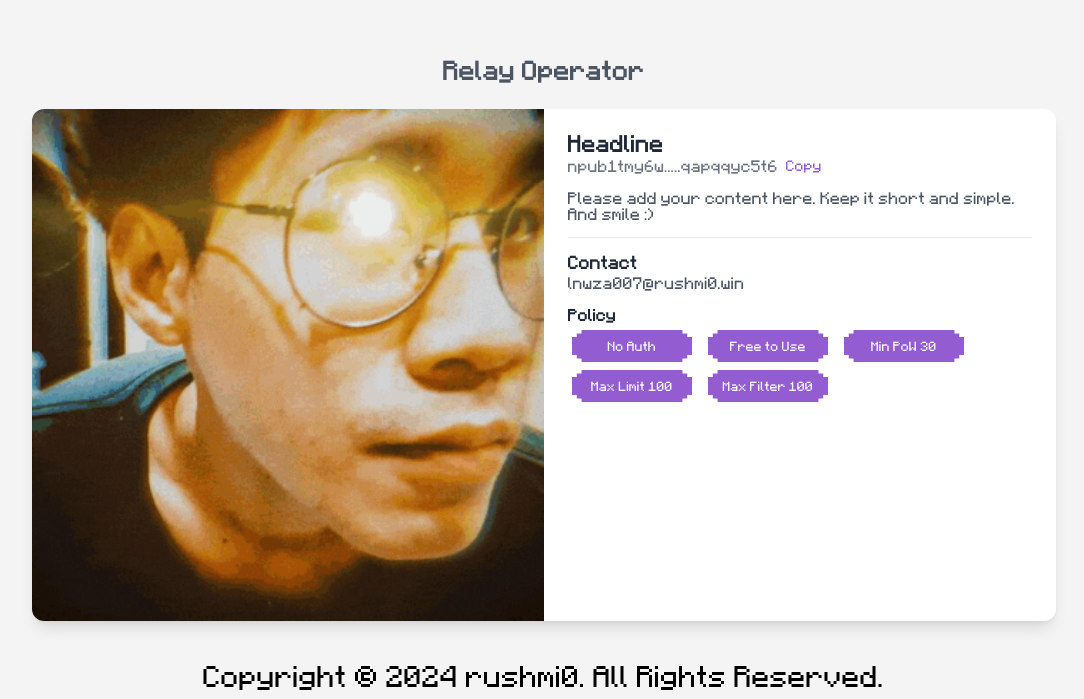
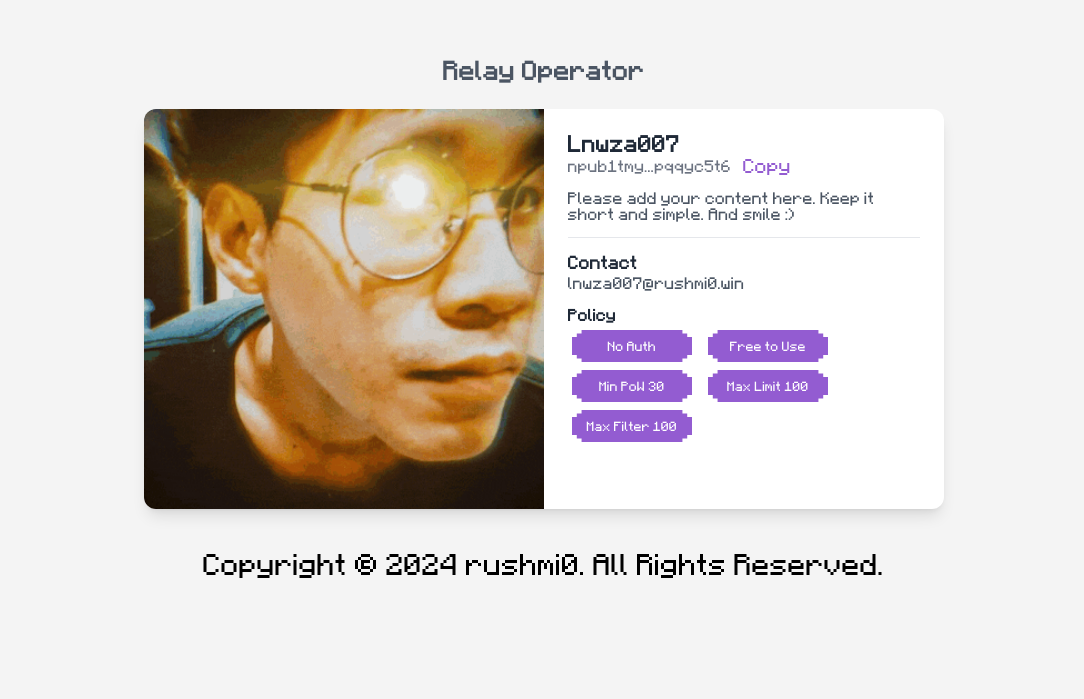
Before and after one commit to rushmi0/Fenrir-Webpage, a React (Vite) app: page / in a window 1280 px wide. Shown: the part 862-1561 px from the top of the page, without its empty margins (96-1180 px from the left). After the commit the page ends 1449 px from the top, so only its background shows below. Built offline with nearby package versions, Linux system fonts and the light colour scheme.

Commit message:
add Copy btn

```diff
--- a/src/components/RelayOperator.tsx
+++ b/src/components/RelayOperator.tsx
@@ -1,10 +1,10 @@
-import { useState, useEffect } from 'react';
+import {useState, useEffect} from 'react';
 
 const truncateText = (text: string, maxLength: number) => {
     if (text.length > maxLength) {
-        const start = text.substring(0, 10);
-        const end = text.substring(text.length - 10);
-        return `${start}.....${end}`;
+        const start = text.substring(0, 8);
+        const end = text.substring(text.length - 8);
+        return `${start}...${end}`;
     }
     return text;
 };
@@ -17,6 +17,8 @@ export const RelayOperator = () => {
     const protocol = window.location.protocol.includes("https") ? "https" : "http";
     const endpoint = `${protocol}://${window.location.hostname}:6724/`;
     console.log(endpoint);
+
+    const name = "Lnwza007"
 
     useEffect(() => {
         fetch(endpoint, {
@@ -45,10 +47,13 @@ export const RelayOperator = () => {
         <>
             <div id="relay-operator" className="mt-20 mb-10 flex flex-col items-center px-4">
                 {/* Title */}
-                <p className="text-xl sm:text-lg md:text-base font-bold mb-7 text-center text-gray-600">Relay Operator</p>
+                <p className="text-xl sm:text-lg md:text-base font-bold mb-7 text-center text-gray-600">Relay
+                    Operator</p>
 
                 {/* Card */}
-                <div className="w-full max-w-sm sm:max-w-md lg:max-w-5xl flex flex-col lg:flex-row bg-white shadow-lg rounded-xl overflow-hidden">
+                <div
+                    className="w-full max-w-sm sm:max-w-ms lg:max-w-[50rem] flex flex-col lg:flex-row bg-white shadow-lg rounded-xl overflow-hidden">
+
                     {/* Profile Image */}
                     <div className="w-full lg:w-1/2">
                         <img
@@ -60,17 +65,18 @@ export const RelayOperator = () => {
 
                     {/* Card Content */}
                     <div className="w-full lg:w-1/2 px-6 py-6">
-                        <h2 className="text-lg sm:text-base md:text-sm font-semibold text-gray-800">Headline</h2>
-                        <h3 className="mt-1 mb-4 text-sm sm:text-xs md:text-[10px] text-gray-500 flex items-center">
+                        <h2 className="text-lg sm:text-base md:text-sm font-semibold text-gray-800">{name}</h2>
+                        <div className="mt-1 mb-4 text-sm sm:text-xs md:text-[10px] text-gray-500 flex items-center">
                             {truncateText(longText, 50)}
                             <button
                                 onClick={handleCopy}
-                                className="text-[9px] ml-2 text-[#935CD1]"
+                                className="text-[12px] ml-2 text-[#935CD1]  px-1 rounded-md transition-all"
                                 aria-label="Copy to clipboard"
                             >
                                 {copied ? 'Copied!' : 'Copy'}
                             </button>
-                        </h3>
+                        </div>
+
                         <p className="text-sm sm:text-xs md:text-[10px] text-gray-600 mb-4">
                             Please add your content here. Keep it short and simple. And smile :)
                         </p>
```
